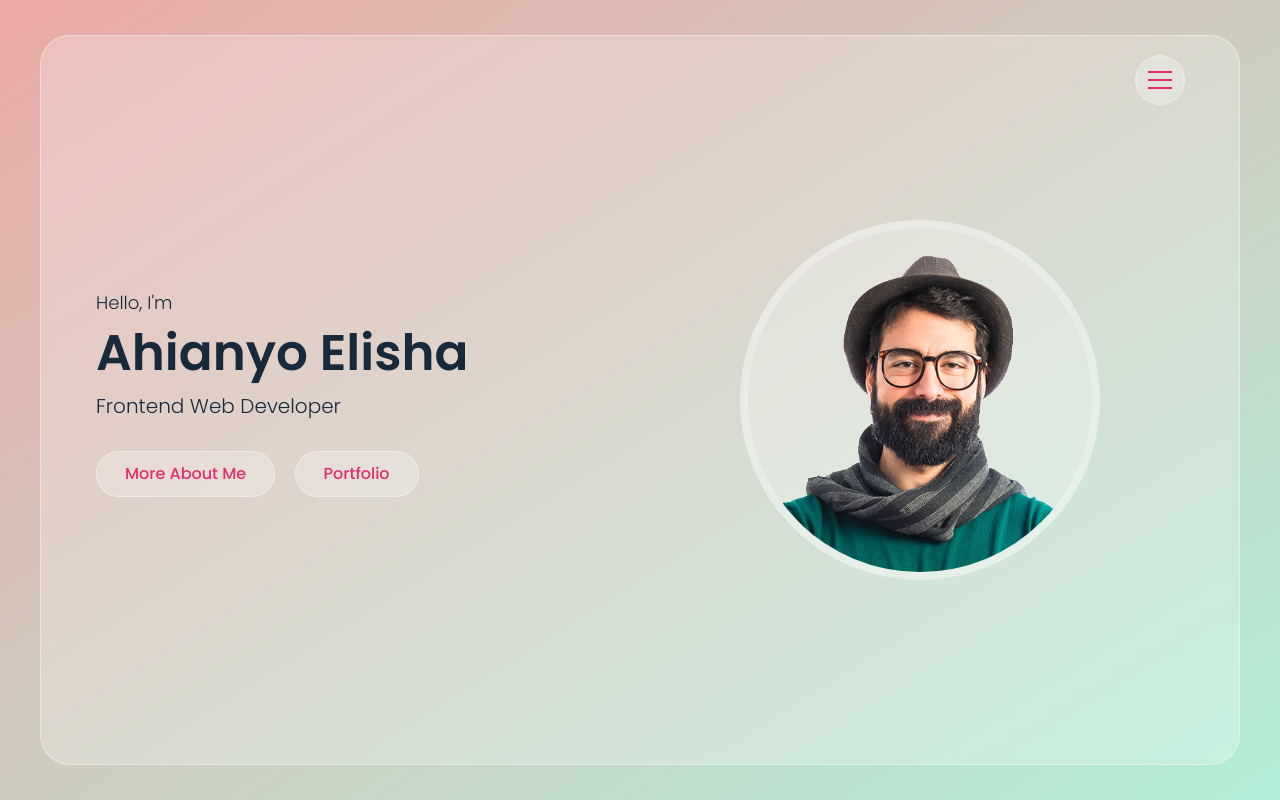
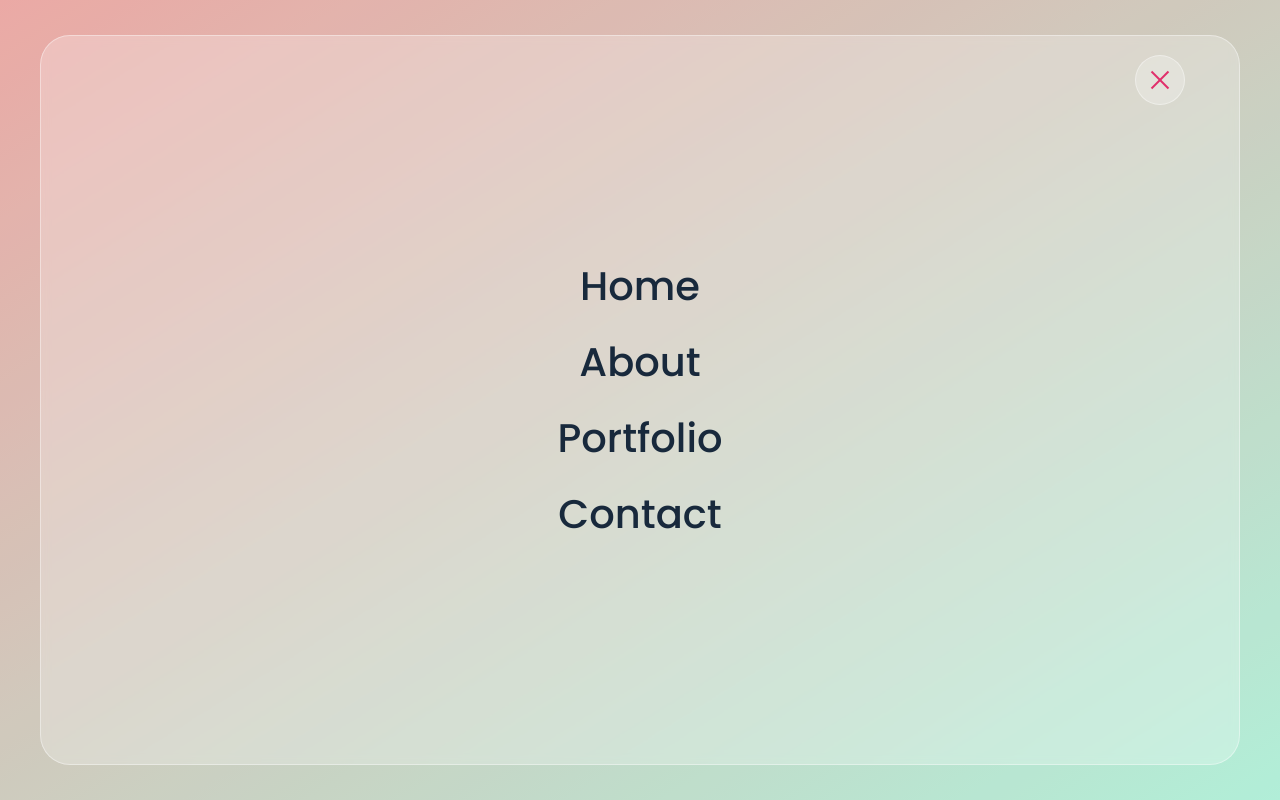
Before and after one commit to AhianyoElisha/portfolio, a plain HTML site: page index.html in a window 1280 px wide. Both pictures are taken after a click on the button 1160 px from the left and 80 px from the top of the page. Drawn offline with Linux system fonts and the light colour scheme.

Commit message:
updated code for the navigation bar

```diff
--- a/css/style.css
+++ b/css/style.css
@@ -80,6 +80,16 @@ section {
     min-height: calc(100vh - 70px);
     border-radius: 30px;
     backdrop-filter: var(--backdrop-filter-blur);
+    display: none;
+}
+
+section.active {
+    display: block;
+    animation: fadeIn 0.5s ease-in-out forwards;
+}
+
+section.fade-out {
+    animation: fadeOut 0.5s ease-in-out forwards;
 }
 
  .main {
@@ -104,7 +114,27 @@ section {
     padding: 0 40px;
     width: 100%;
  }
-/* Custom Scroll Bar */
+
+
+ /* Animation keyframes */
+@keyframes fadeOut {
+    0% {
+        opacity: 1;
+    }
+    100% {
+        opacity: 0;
+    }
+}
+
+@keyframes fadeIn {
+    0% {
+        opacity: 0;
+    }
+    100% {
+        opacity: 1;
+    }
+}
+ /* Custom Scroll Bar */
 ::-webkit-scrollbar {
     width: 5px;;
 }
@@ -198,6 +228,22 @@ header {
     width: 24px;
     background-color: var(--main-color);
     position: relative;
+    transition: background-color 0.3s ease;
+}
+
+.header.active .nav-toggler span {
+    background-color: transparent;
+}
+
+.header.active {
+    position: fixed;
+    top: 35px;
+    padding:20px 15px;
+}
+
+.header.active .container {
+    max-width: 1200px;
+    margin: auto;
 }
 
 .header .nav-toggler span::before,
@@ -208,6 +254,15 @@ header {
     height: 100%;
     background-color: var(--main-color);
     transition: all 0.3s ease;
+}
+
+
+.header.active .nav-toggler span::before {
+    transform: rotate(45deg);
+}
+
+.header.active .nav-toggler span::after {
+    transform: rotate(-45deg);
 }
 
 .header .nav-toggler span::before {
@@ -221,8 +276,8 @@ header {
 }
 
 
-.header .nav-toggler:hover span::before,
-.header .nav-toggler:hover span::after {
+.header:not(.active) .nav-toggler:hover span::before,
+.header:not(.active) .nav-toggler:hover span::after {
     width: 50%;
 }
 
@@ -240,6 +295,10 @@ header {
     visibility: hidden;
 }
 
+.header.active .nav {
+    visibility: visible;
+}
+
 .header .nav-inner {
     background-color: var(--white-alpha-25);
     border: 1px solid var(--white-alpha-40);
@@ -252,6 +311,15 @@ header {
     display: flex;
     align-items: center;
     justify-content: center;
+}
+
+.header .nav-inner {
+    opacity: 0;
+    transition: all 0.5s ease;
+}
+
+.header.active .nav-inner {
+    opacity: 1;
 }
 
 .header .nav-inner ul{
@@ -297,8 +365,10 @@ header {
     display: none !important;
  }
  .home-section {
+    padding: 120px 0;
+ }
+ .home-section.active {
     display: flex;
-    padding: 120px 0;
  }
  .row {
     display: flex;
@@ -623,14 +693,8 @@ Portfolio Section
 
 
 /* ------------------
-COontact Section
+Contact Section
 -------------------- */
-.contact-form {
-}
-
-.contact-info {
-}
-
 .contact-info, .contact-form {
     width: 50%;
     padding: 0 15px;
--- a/index.html
+++ b/index.html
@@ -21,10 +21,10 @@
         <nav class="nav">
           <div class="nav-inner">
             <ul>
-              <li><a href="#" class="nav-item">home</a></li>
-              <li><a href="#" class="nav-item">about</a></li>
-              <li><a href="#" class="nav-item">portfolio</a></li>
-              <li><a href="#" class="nav-item">contact</a></li>
+              <li><a href="#home" class="nav-item link-item">home</a></li>
+              <li><a href="#about" class="nav-item link-item">about</a></li>
+              <li><a href="#portfolio" class="nav-item link-item">portfolio</a></li>
+              <li><a href="#contact" class="nav-item link-item">contact</a></li>
             </ul>
           </div>
         </nav>
@@ -33,15 +33,15 @@
   </header>
   <!-- Header End -->
   <!-- Home Section Start -->
-  <section class="home-section align-items-center">
+  <section class="home-section align-items-center active" id="home">
     <div class="container">
       <div class="row align-items-center">
         <div class="home-text">
           <p>Hello, I'm</p>
           <h1>Ahianyo Elisha</h1>
           <h2>frontend web developer</h2>
-          <a href="#" class="btn">more about me</a>
-          <a href="#" class="btn">portfolio</a>
+          <a href="#about" class="btn link-item">more about me</a>
+          <a href="#portfolio" class="btn link-item">portfolio</a>
         </div>
         <div class="home-img">
           <div class="img-box">
@@ -53,7 +53,7 @@
   </section>
   <!-- Home Section End -->
   <!-- About Section  Start -->
-  <section class="about-section sec-padding hidden">
+  <section class="about-section sec-padding " id="about">
     <div class="container">
       <div class="row">
         <div class="section-title">
@@ -135,8 +135,8 @@
             </div>
           </div>
           <!-- Experience end -->
-          <a href="#" class="btn">download cv</a>
-          <a href="#" class="btn">contact me</a>
+          <a href="./cv.pdf" target="_blank" class="btn">download cv</a>
+          <a href="#contact" class="btn link-item">contact me</a>
         </div>
       </div>
     </div>
@@ -144,7 +144,7 @@
   <!-- About Section End -->
 
   <!-- Portofolio Section Start -->
-  <section class="portfolio-section sec-padding hidden">
+  <section class="portfolio-section sec-padding " id="portfolio">
     <div class="container">
       <div class="row">
         <div class="section-title">
@@ -290,7 +290,7 @@
   <!-- Portofolio Section End -->
 
   <!-- COntact Section Start -->
-<section class="contact-section sec-padding hidden">
+<section class="contact-section sec-padding " id="contact">
   <div class="container">
     <div class="row">
       <div class="section-title">
@@ -326,7 +326,7 @@
         </div>
         <div class="contact-info-item">
           <h3>Phone</h3>
-          <p>+ 233 501 ****</p>
+          <p>(+233)50 139 0450</p>
         </div>
         <div class="contact-info-item">
           <h3>follow me</h3>
--- a/js/script.js
+++ b/js/script.js
@@ -1,3 +1,46 @@
+/*------------------Toggle Navbar--------------------*/
+const toggler = document.querySelector(".nav-toggler");
+toggler.addEventListener("click", (e) => {
+    hideSection();
+    toggleNavBar();
+    document.body.classList.toggle("hide-scrolling")
+})
+
+function hideSection() {
+    document.querySelector("section.active").classList.toggle("fade-out")
+}
+
+function toggleNavBar() {
+    document.querySelector(".header").classList.toggle("active");
+}
+
+
+
+
+/*------------------------Active Section---------------------*/
+ document.addEventListener('click', (e) => {
+    if (e.target.classList.contains("link-item") && e.target.hash != "") {
+        const hash = e.target.hash;
+        if (e.target.classList.contains('nav-item')) {
+            toggleNavBar();
+        }
+        // else {
+        //     hideSection();
+        //     document.body.classList.remove('hide-scrolling')
+        // }
+        setTimeout(() => {
+            document.querySelector('section.active')
+            .classList.remove('active','fade-out');
+            document.querySelector(e.target.hash).classList.add('active');
+            window.scroll(0,0);
+            document.body.classList.remove('hide-scrolling');
+        })
+    }
+ })
+
+
+
+
 // Toggling the about tabs
 const tabsContainer = document.querySelector(".about-tabs");
 const aboutText  = document.querySelector(".about-text")
@@ -49,6 +92,3 @@ function portFolioItemDetails(portfolioItem) {
 }
 
 document.querySelector(".pp-close").addEventListener('click', portFolioItemToggle)
-
-
-/*------------------Toggle Navbar--------------------*/
```
